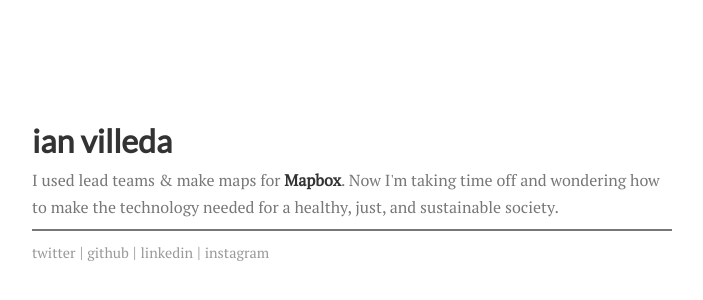
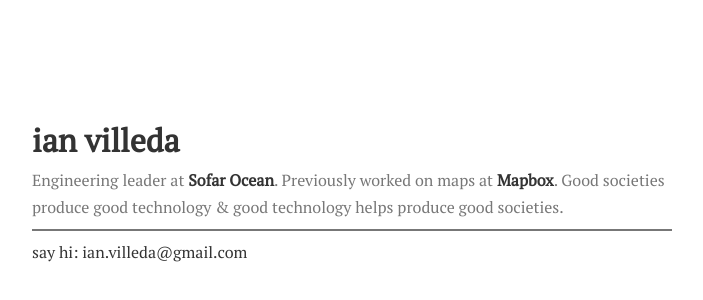
Before and after one commit to ian29/ian29.github.io, an Eleventy site: page index.html in a window 1280 px wide. Shown: the part 206-506 px from the top of the page, without its empty margins (288-991 px from the left). Built offline with nearby package versions, Linux system fonts and the light colour scheme; Eleventy itself is replaced by a stand-in of ours; files that its build step writes are made by us from their sources.

Commit message:
dust some of this off

```diff
--- a/_includes/default.html
+++ b/_includes/default.html
@@ -6,7 +6,7 @@
   <meta charset='UTF-8'/>
   <meta name='viewport' content='initial-scale=1,maximum-scale=1,user-scalable=no' />
   <link href='/site.css' rel='stylesheet' />
-  <link href='http://fonts.googleapis.com/css?family=Lato|PT+Serif' rel='stylesheet' type='text/css'>
+  <link href='http://fonts.googleapis.com/css?family=PT+Serif' rel='stylesheet' type='text/css'>
 </head>
 
 <body>
--- a/index.html
+++ b/index.html
@@ -4,11 +4,9 @@ layout: default
 
 <h2>ian villeda</h2>
 <p>
-  I used lead teams & make maps for <a href="http://www.mapbox.com">Mapbox</a>. Now I'm taking time off and wondering how to make the technology needed for a healthy, just, and sustainable society.<hr>
+  Engineering leader at <a href="https://www.sofarocean.com/">Sofar Ocean</a>.
+  Previously worked on maps at <a href="http://www.mapbox.com">Mapbox</a>.
+  Good societies produce good technology & good technology helps produce good societies.
+  <hr>
+  say hi: ian.villeda@gmail.com
 </p>
-<div class='contact'>
-  <a href="http://twitter.com/ian_villeda" target="_blank" >twitter</a> |
-  <a href="https://github.com/ian29" target="_blank" >github</a> |
-  <a href="https://www.linkedin.com/in/ianvilleda/" target="_blank" >linkedin</a> |
-  <a href="https://www.instagram.com/ian_villeda/" target="_blank">instagram</a>
-</div>
--- a/site.css
+++ b/site.css
@@ -4,7 +4,6 @@ input,
 textarea {
   color:#333;
   font:16px/1.67 'PT Serif', serif;
-  /* -webkit-font-smoothing: antialiased; */
   margin: 25%;
   }
 
@@ -16,7 +15,6 @@ body {
 h1,
 h2,
 h3 {
-  font-family: 'Lato', sans-serif;
   font-size: 200%;
   margin: 0;
   }
@@ -24,7 +22,6 @@ h3 {
 p {
   color: #777;
   margin: 0;
-  /* font-size: 20px; */
   }
   p:last-child { margin-bottom:0;}
 
```
